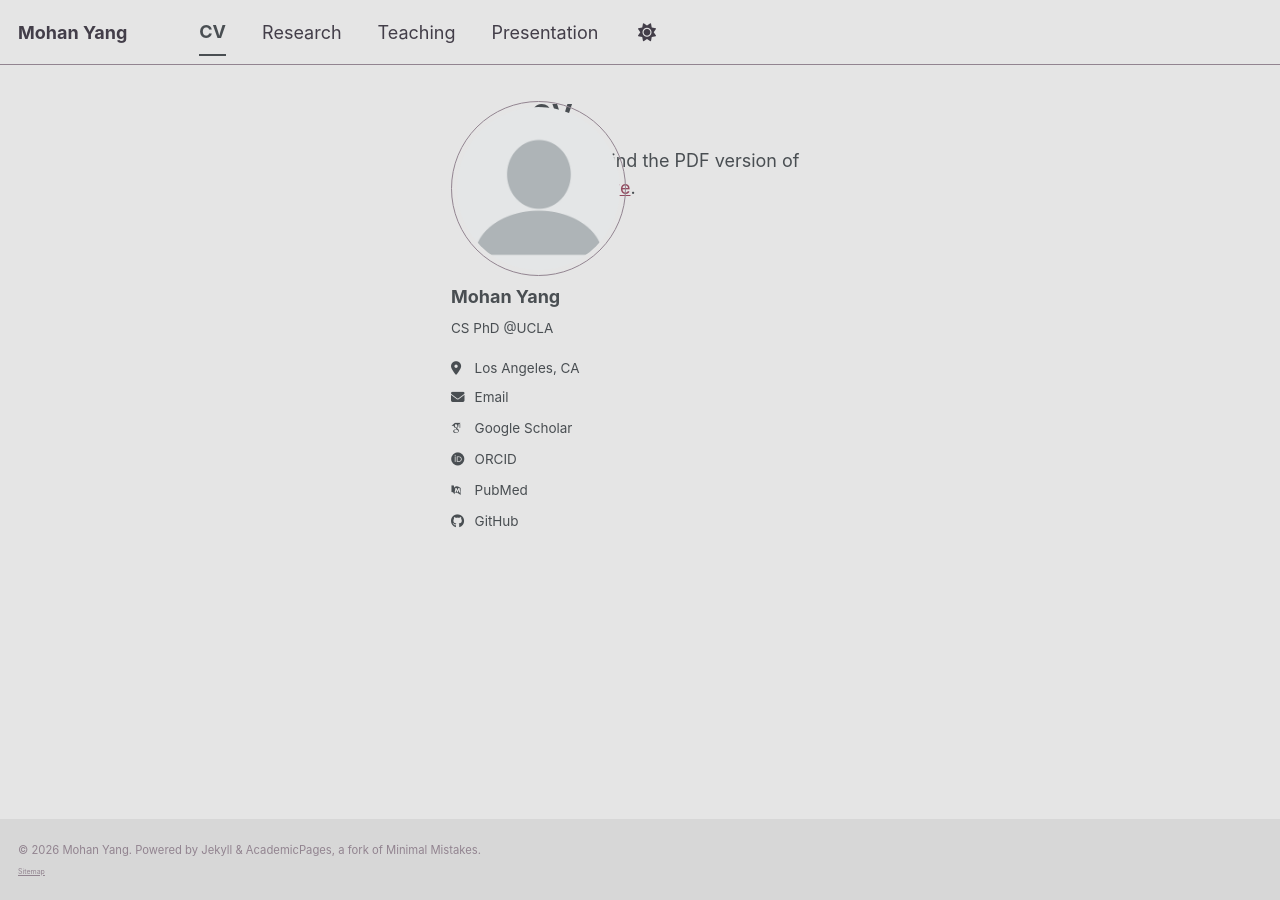
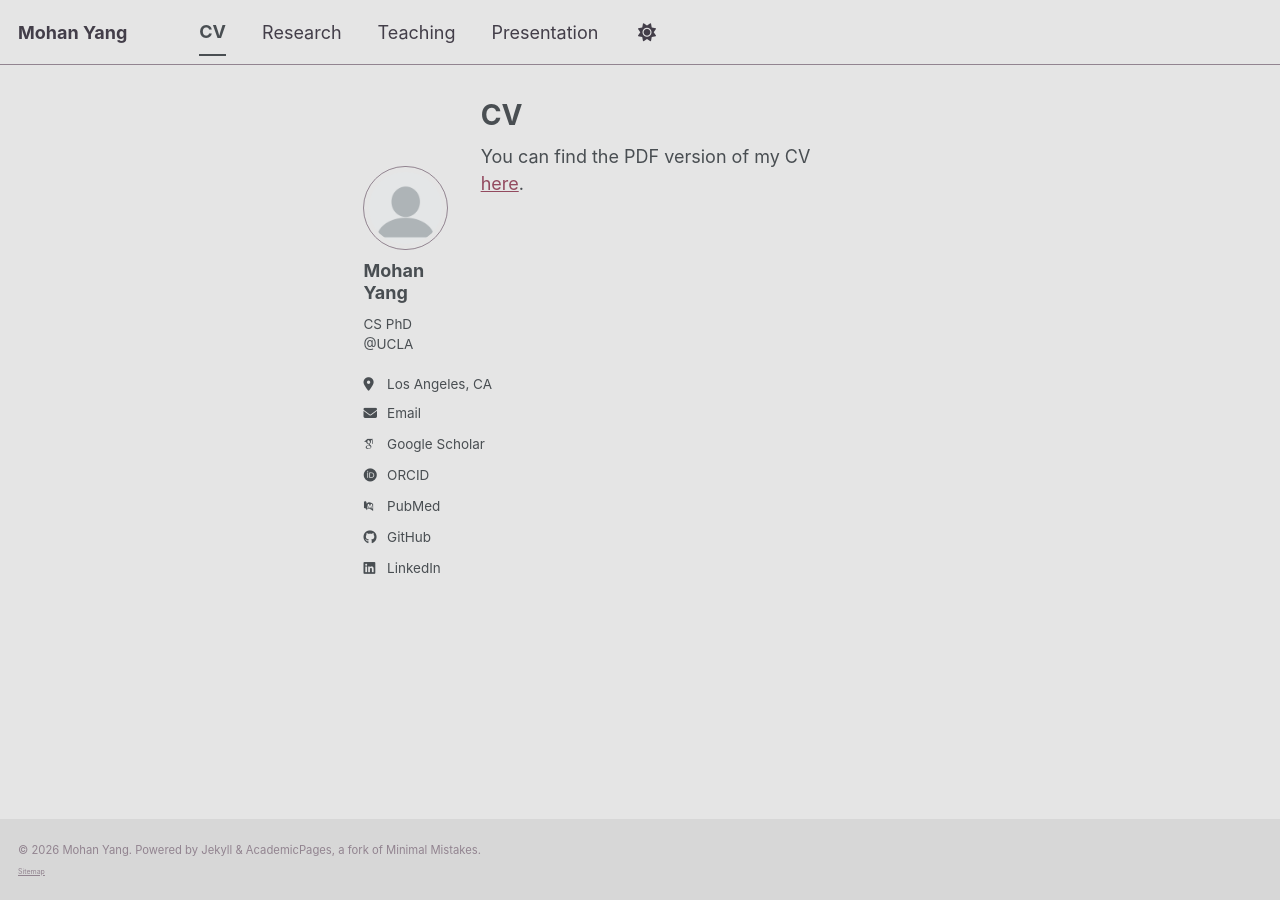
Before and after one commit to MohanYang03/mohanyang03.github.io, a Jekyll site: the page built from _pages/cv.md, in a window 1280 px wide and 900 px high. Built offline with Jekyll 4.4.1, drawn with Linux system fonts in a browser that asks for light colours; some web fonts are replaced; a script bundle is joined from its source files by our own code; library files that are not in the unit come from our copies.

Commit message:
update format

```diff
--- a/_config.yml
+++ b/_config.yml
@@ -74,7 +74,7 @@ author:
   keybase          : # Username
   instagram        : # Username
   lastfm           : # Username
-  linkedin         : # Username
+  linkedin         : mohan-yang-390981246
   mastodon         : # URL
   medium           : # URL
   pinterest        : # Username
--- a/_sass/layout/_sidebar.scss
+++ b/_sass/layout/_sidebar.scss
@@ -17,12 +17,8 @@
     margin-top: 1em;
   }
 
-  @media screen and (min-width: $sidebar-screen-min-width) {
-    height: 100vh;
-    overflow-y: auto;               // Add scrollbar if the sidebar is too long
-    position: fixed;
-    padding-top: $masthead-height;
-  }
+  /* Stay in document flow (floated grid) so main column keeps space — fixed sidebar
+     removed overlap at ≥1024px where no offset was applied to .page / .archive. */
 
   @include breakpoint($large) {
     @include span(2 of 12);
```
Also changed, not shown: _pages/cv.md (+1 -1 lines).
